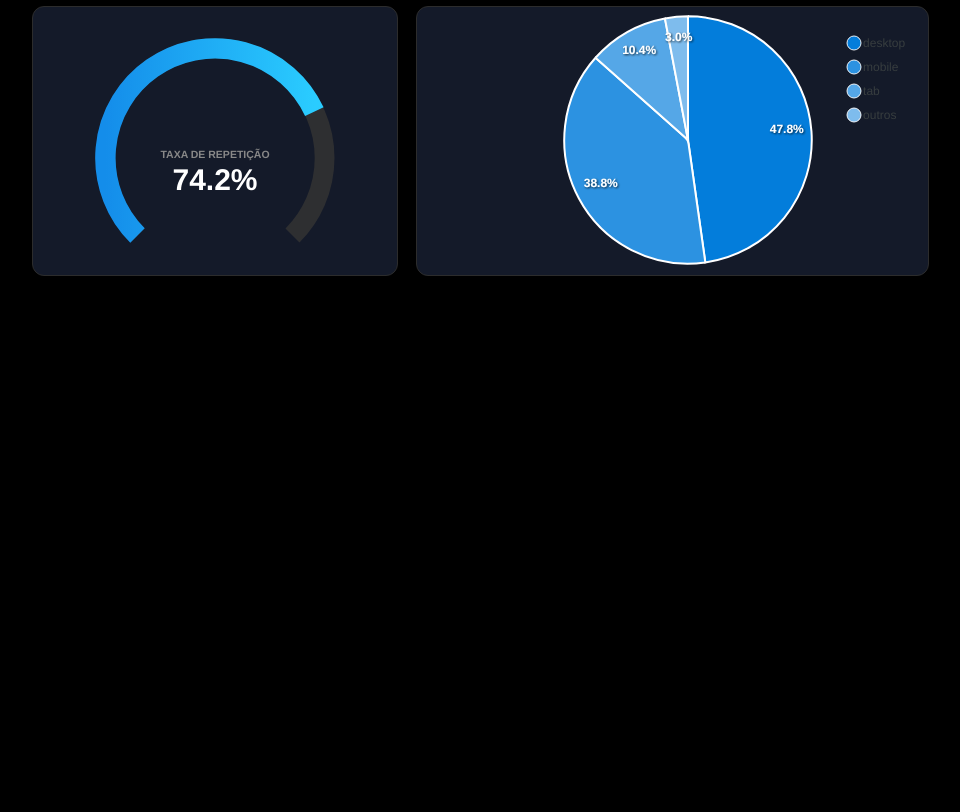
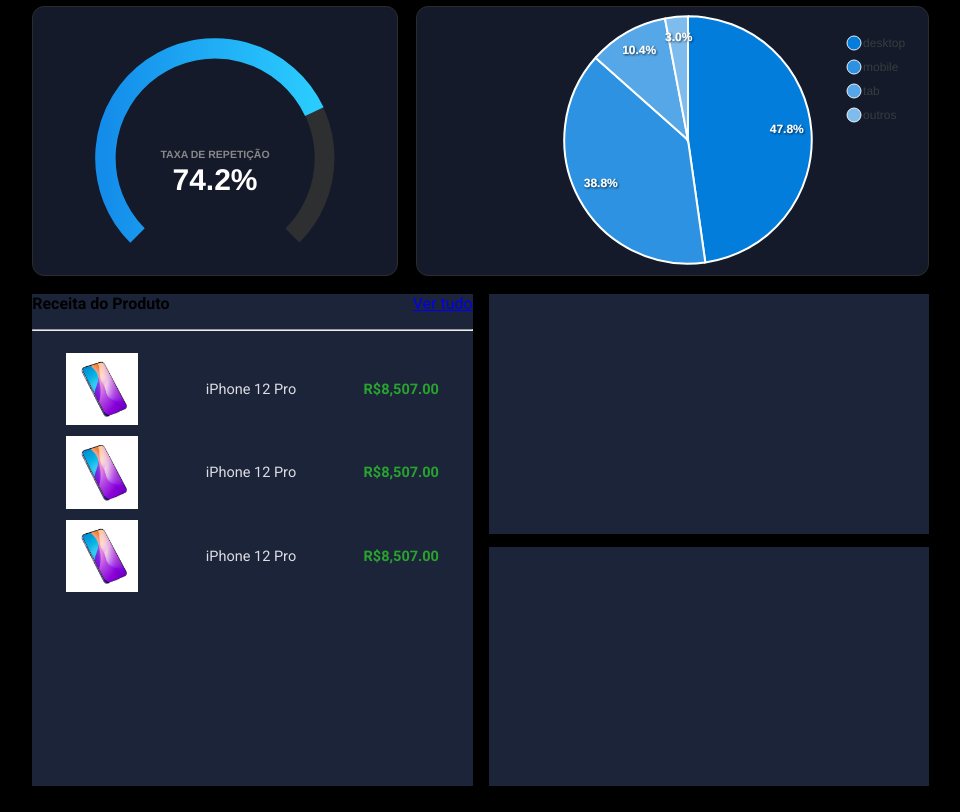
Before and after one commit to Romulo-aquila/Dashlite, a plain HTML site: page index.html in a window 1280 px wide. Shown: the part 1023-1835 px from the top of the page, without its empty margins (311-1271 px from the left). Before the commit the page ends 1343 px from the top, so only its background shows below. Drawn offline with nearby package versions, Linux system fonts and the light colour scheme.

Commit message:
Iniciando Receita de produtos

```diff
--- a/Allmain.css
+++ b/Allmain.css
@@ -374,3 +374,70 @@ main p {
 .devices-container {
     width: 50%;
 }
+
+#dados-produtos {
+    display: flex;
+    flex-direction: row;
+    width: 100%;
+    height: 492px;
+}
+
+#Time-and-Retorn {
+    display: flex;
+    flex-direction: column;
+    width: 100%;
+    height: 492px;
+    margin-left: 16px;
+}
+
+.Products-container {
+    display: flex;
+    flex-direction: column;
+    height: 100%;
+    width: 100%;
+    background-color: #1c243a;
+}
+
+.Horas-por-dia {
+    display: flex;
+    flex-direction: row;
+    height: 240px;
+    width: 100%;
+    margin-bottom: 12.5px;
+    background-color: #1c243a;
+}
+
+.Novo-Retornado {
+    display: flex;
+    flex-direction: row;
+    height: 240px;
+    width: 100%;
+    background-color: #1c243a;
+}
+
+.products-header {
+    display: flex;
+    flex-direction: row;
+    justify-content: space-between;
+}
+
+.Products-container hr {
+    margin: 16px 0;
+}
+
+.produto-content {
+    display: flex;
+    flex-direction: row;
+    align-items: center;
+    justify-content: space-around;
+    margin: 5.5px 0;
+}
+
+.produto-content p {
+    font-size: 14.5px;
+}
+
+.produto-content .Price {
+    color: rgb(43, 186, 43);
+    font-weight: 600;
+}
--- a/index.html
+++ b/index.html
@@ -43,6 +43,43 @@
                 </div>
             </header>
             <main>
+
+                <div id="dados-produtos">
+                    <div class="Products-container">
+                        <div class="products-header">
+                            <h4>Receita do Produto</h4>
+                            <a href="#">Ver tudo</a>
+                        </div>
+                        <hr>
+
+                        <div class="produto-content">
+                            <img src="assets/images/Produto01.jpg" alt="Iphone 12" width="72.5rem">
+                            <p>iPhone 12 Pro</p>
+                            <p class="Price">R$8,507.00</p>
+                        </div>
+
+                        <div class="produto-content">
+                            <img src="assets/images/Produto01.jpg" alt="Iphone 12" width="72.5rem">
+                            <p>iPhone 12 Pro</p>
+                            <p class="Price">R$8,507.00</p>
+                        </div>
+
+                        <div class="produto-content">
+                            <img src="assets/images/Produto01.jpg" alt="Iphone 12" width="72.5rem">
+                            <p>iPhone 12 Pro</p>
+                            <p class="Price">R$8,507.00</p>
+                        </div>
+
+                    </div>
+
+                    <div id="Time-and-Retorn">
+                        <div class="Horas-por-dia">
+                        </div>
+
+                        <div class="Novo-Retornado">
+                        </div>
+                    </div>
+                </div>
 
                 <div class="container-mais-dados">
                     <div class="taxa-de-repeat">
```
Also changed, not shown: assets/images/Produto01.jpg (added), assets/images/Produto02.jpg (added), assets/images/Produto03.jpg (added), assets/images/Produto04.jpg (added), assets/images/Produto05.jpg (added).
